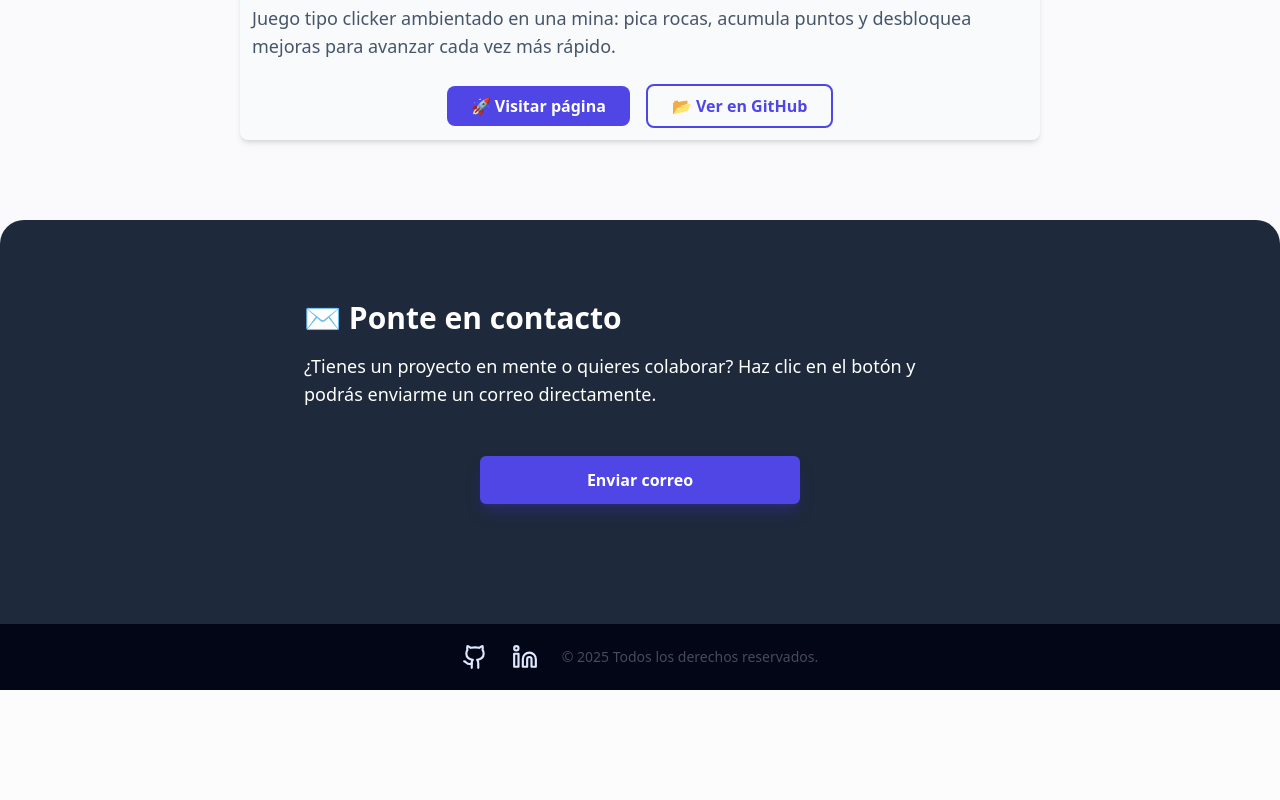
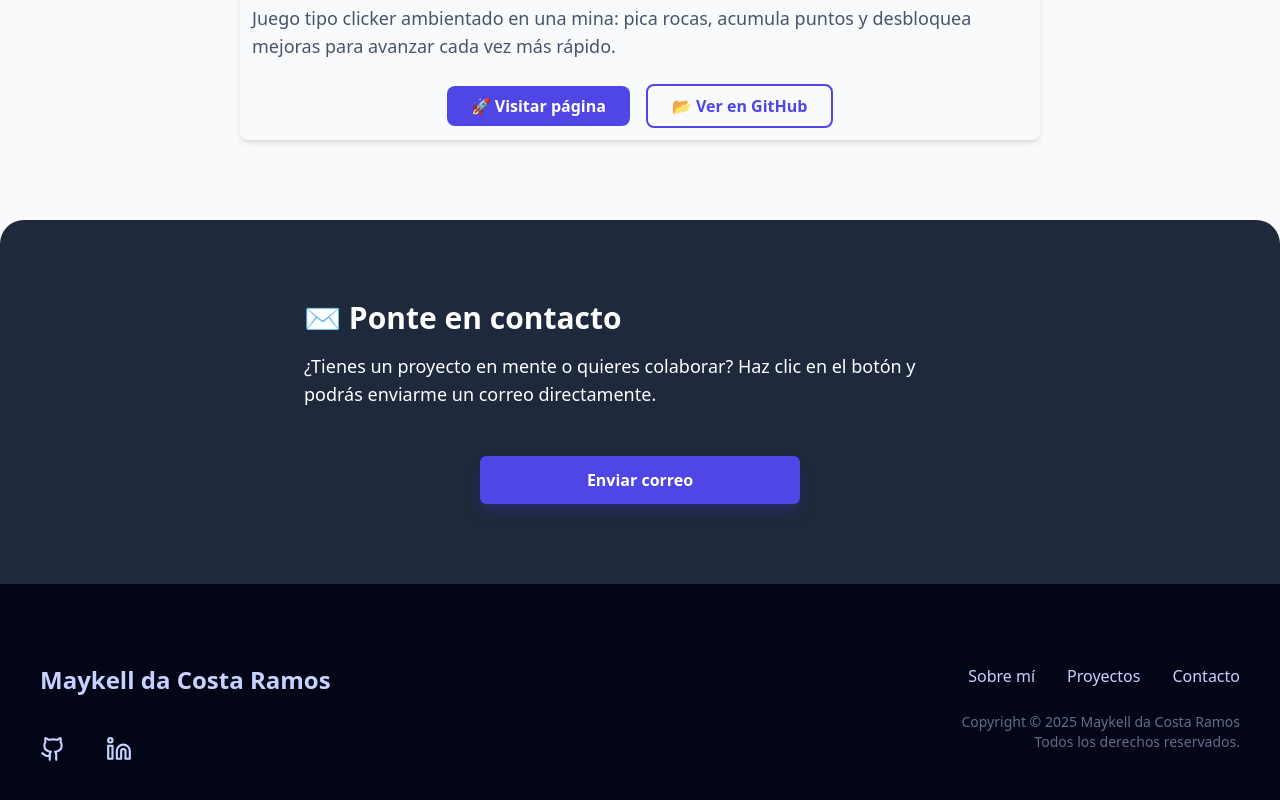
Before and after one commit to MaykelldaCostaRamos/Portafolio, a React (Vite) app: page / in a window 1280 px wide. Shown: the part 1642-2442 px from the top of the page. Before the commit the page ends 2332 px from the top, so only its background shows below. Built offline with nearby package versions, Linux system fonts and the light colour scheme.

Commit message:
Adjusted text and bg-color

```diff
--- a/src/components/Contact.jsx
+++ b/src/components/Contact.jsx
@@ -13,7 +13,7 @@ export default function Contact() {
       </div>
 
       {/* Botón de correo */}
-      <div className="max-w-xs mx-auto mb-10">
+      <div className="max-w-xs mx-auto">
         <button
           type="button"
           onClick={() => window.location.href = "mailto:mkpako2009@hotmail.com"}
--- a/src/components/Footer.jsx
+++ b/src/components/Footer.jsx
@@ -1,14 +1,21 @@
-
-
 export default function Footer() {
   return (
-    <footer className="w-full py-2 bg-slate-950 text-indigo-100 text-center 2xl:max-w-[800px] 2xl:mx-auto">
+    <footer className="w-full pt-16 pb-8 px-6 md:pt-20 md:pb-10 bg-slate-950 text-indigo-100 md:px-10 2xl:max-w-[800px] 2xl:mx-auto">
+      {/* Contenedor principal: columna en móviles, fila en tablet+ */}
+      <div className="flex flex-col md:flex-row justify-between items-center md:items-start gap-12 md:gap-0">
 
-        <div className="flex items-center justify-center gap-6 py-3">
+        {/* Parte izquierda: nombre + social media */}
+        <div className="flex flex-col items-center md:items-start space-y-10">
+          <h3 className="text-2xl font-extrabold text-indigo-200">
+            Maykell da Costa Ramos
+          </h3>
+
+          <div className="flex gap-10">
             <a
               href="https://github.com/MaykelldaCostaRamos"
               target="_blank"
               rel="noopener noreferrer"
+              className="text-indigo-200 hover:text-indigo-400 transition-colors"
             >
               <svg
                 xmlns="http://www.w3.org/2000/svg"
@@ -31,6 +38,7 @@ export default function Footer() {
               href="https://www.linkedin.com/in/maykelldacostaramos/"
               target="_blank"
               rel="noopener noreferrer"
+              className="text-indigo-200 hover:text-indigo-400 transition-colors"
             >
               <svg
                 xmlns="http://www.w3.org/2000/svg"
@@ -49,14 +57,30 @@ export default function Footer() {
                 <circle cx="4" cy="4" r="2" />
               </svg>
             </a>
-
-
-        <div className="text-sm text-indigo-100/30">
-          <p>&copy; 2025 Todos los derechos reservados.</p>
           </div>
         </div>
 
+        {/* Parte derecha: navegación + copyright */}
+        <div className="flex flex-col items-center md:items-end space-y-6 text-center md:text-right">
+          <nav className="flex md:flex-row gap-4 md:gap-8">
+            <a href="#about" className="text-indigo-200 hover:text-indigo-400 transition-colors">
+              Sobre mí
+            </a>
+            <a href="#project" className="text-indigo-200 hover:text-indigo-400 transition-colors">
+              Proyectos
+            </a>
+            <a href="#contact" className="text-indigo-200 hover:text-indigo-400 transition-colors">
+              Contacto
+            </a>
+          </nav>
 
+          <div className="text-sm text-indigo-200/50">
+            <p>
+              Copyright &copy; 2025 Maykell da Costa Ramos <br /> Todos los derechos reservados.
+            </p>
+          </div>
+        </div>
+      </div>
     </footer>
   );
 }
```
Lines whose indentation alone changed are shown as unchanged.
